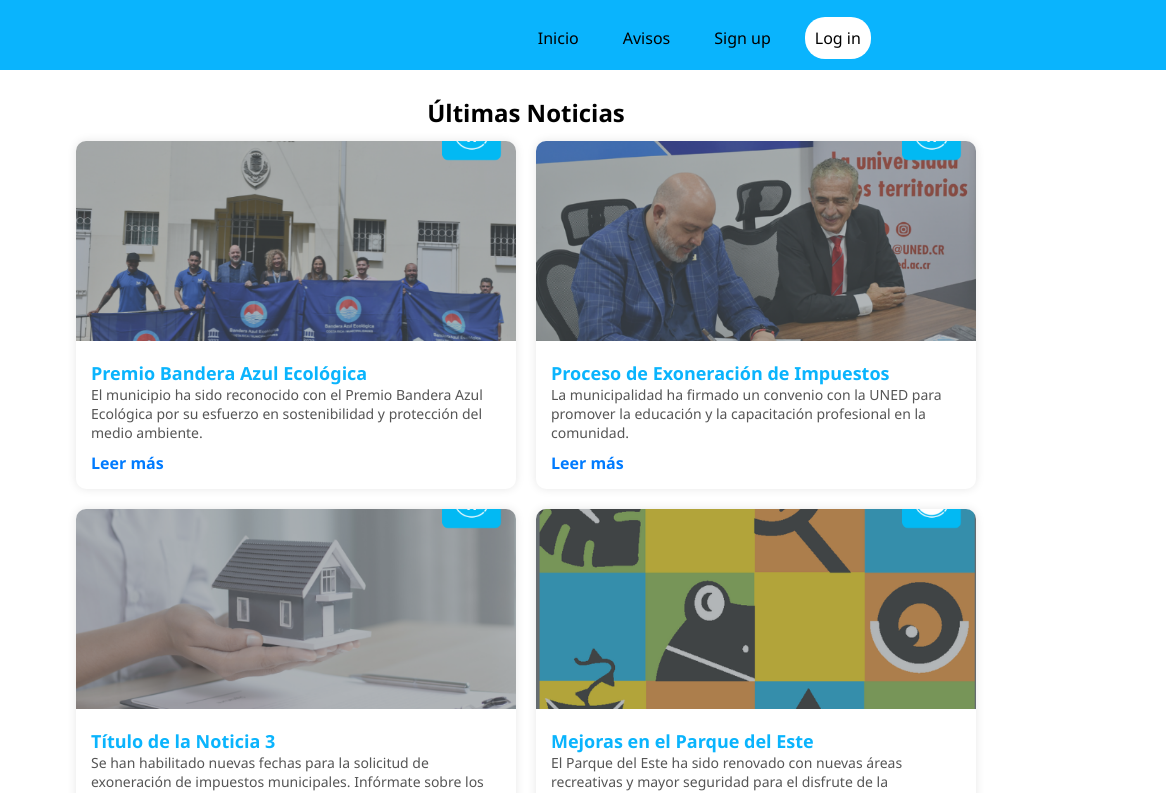
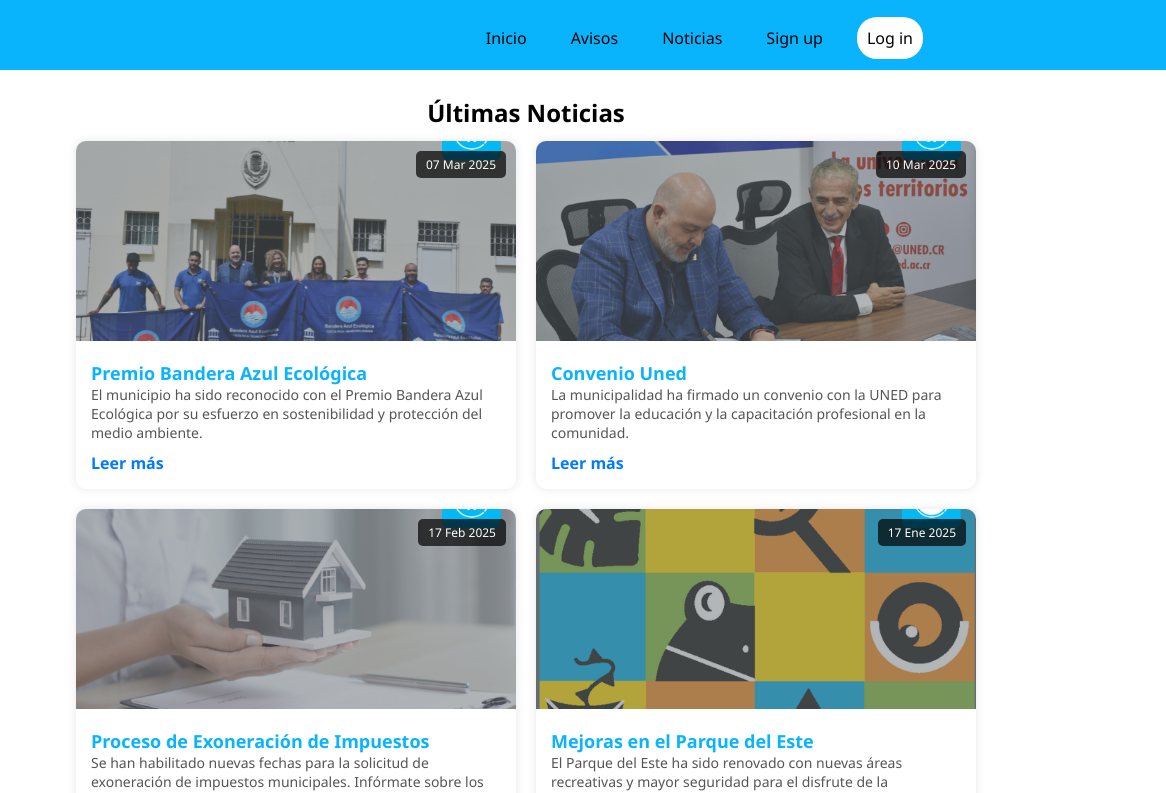
Before and after one commit to nanoulloa/proyecto_software1, a plain HTML site: page noticias/Noticias.html in a window 1280 px wide. Shown: the top 793 px of the page, 114-1280 px from the left. Drawn offline with Linux system fonts and the light colour scheme.

Commit message:
Ajustar noticias para que calce con el footer

```diff
--- a/noticias/Noticias.html
+++ b/noticias/Noticias.html
@@ -3,7 +3,7 @@
 <head>
     <meta charset="UTF-8">
     <meta name="viewport" content="width=device-width, initial-scale=1.0">
-    <title>Document</title>
+    <title>Noticias</title>
     <link rel="stylesheet" href="/noticias/noticias.css">
     <link rel="stylesheet" type="text/css" href="/css/style.css">
     <link rel="stylesheet" type="text/css" href="/log in/montesdeoca.css">
@@ -16,8 +16,9 @@
         <ul class="opciones">
             <li class="elemento_menu"><a class="enlace_menu" href="#">Inicio</a></li>
             <li class="elemento_menu"><a class="enlace_menu" href="#">Avisos</a></li>
+            <li class="elemento_menu"><a class="enlace_menu" href="/noticias/Noticias.html">Noticias</a></li>
             <li class="elemento_menu signup_item"><a class="enlace_menu" href="#">Sign up</a></li>
-            <li class="elemento_menu login_item"><a class="enlace_menu" href="#">Log in</a></li>
+            <li class="elemento_menu login_item"><a class="enlace_menu" href="/log in/montesdeoca.html">Log in</a></li>
         </ul>
 
     </header>
@@ -28,6 +29,7 @@
         <div class="news-card">
             <div class="news-image">
                 <img src="/img/bandera_azul-2025.png" alt="Bandera Azul">
+                <p class="noticias-fecha">07 Mar 2025</p>
             </div>
             <div class="news-content">
                 <h3>Premio Bandera Azul Ecológica</h3>
@@ -38,9 +40,10 @@
         <div class="news-card">
             <div class="news-image">
                 <img src="/img/Convenio_Uned.png" alt="Convenio uned">
+                <p class="noticias-fecha">10 Mar 2025</p>
             </div>
             <div class="news-content">
-                <h3>Proceso de Exoneración de Impuestos</h3>
+                <h3>Convenio Uned</h3>
                 <p>La municipalidad ha firmado un convenio con la UNED para promover la educación y la capacitación profesional en la comunidad.</p>
                 <a href="#">Leer más</a>
             </div>
@@ -48,9 +51,10 @@
         <div class="news-card">
             <div class="news-image">
                 <img src="/img/exoneracion.png" alt="exoneracion">
+                <p class="noticias-fecha">17 Feb 2025</p>
             </div>
             <div class="news-content">
-                <h3>Título de la Noticia 3</h3>
+                <h3>Proceso de Exoneración de Impuestos</h3>
                 <p>Se han habilitado nuevas fechas para la solicitud de exoneración de impuestos municipales. Infórmate sobre los requisitos y plazos.</p>
                 <a href="#">Leer más</a>
             </div>
@@ -58,6 +62,7 @@
         <div class="news-card">
             <div class="news-image">
                 <img src="/img/mejoras_ parque_del_este.png" alt="Mejoras en parque">
+                <p class="noticias-fecha">17 Ene 2025</p>
             </div>
             <div class="news-content">
                 <h3>Mejoras en el Parque del Este</h3>
--- a/noticias/noticias.css
+++ b/noticias/noticias.css
@@ -4,6 +4,13 @@ body {
     margin: 0;
     padding: 20px;
     color: black;
+    height: 100%;
+    margin: 0;
+    display: flex;
+    flex-direction: column;
+}
+
+main{ flex: 1;
 }
 
 h2{
@@ -37,6 +44,11 @@ h2{
     height: 200px;
     object-fit: cover;
 }
+
+.news-image {
+    position: relative;
+}
+
 .news-content {
     padding: 15px;
 }
@@ -45,10 +57,23 @@ h2{
     font-size: 18px;
     color: #0AB4FD;
 }
+
+.noticias-fecha {
+    position: absolute;
+    top: 10px;
+    right: 10px;
+    background: rgba(0, 0, 0, 0.7);
+    color: white;
+    font-size: 12px;
+    padding: 5px 10px;
+    border-radius: 5px;
+}
+
 .news-content p {
     font-size: 14px;
     color: #555;
 }
+
 .news-content a {
     display: inline-block;
     margin-top: 10px;
@@ -56,6 +81,7 @@ h2{
     text-decoration: none;
     font-weight: bold;
 }
+
 @media (max-width: 768px) {
     .news-container {
         grid-template-columns: 1fr;
```
